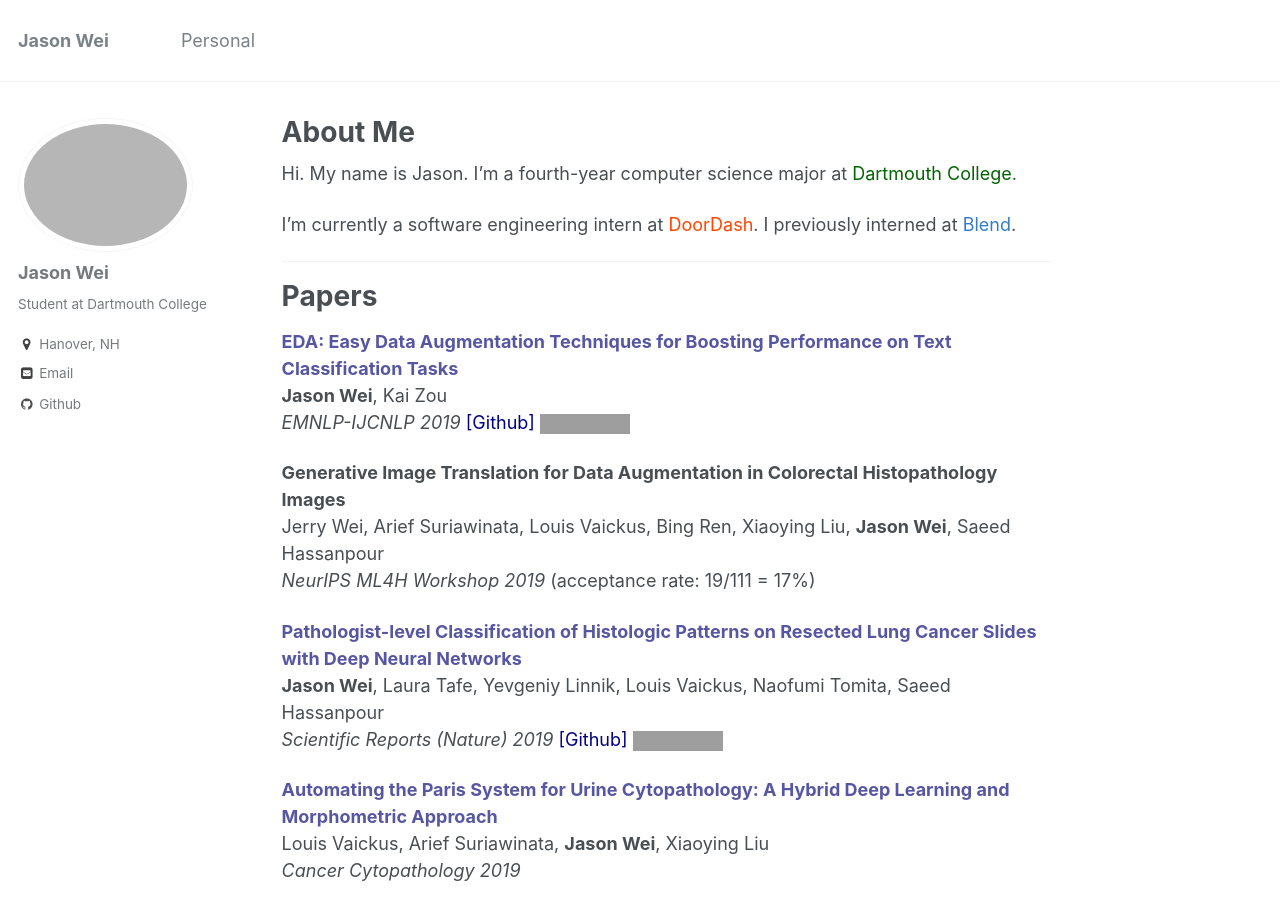
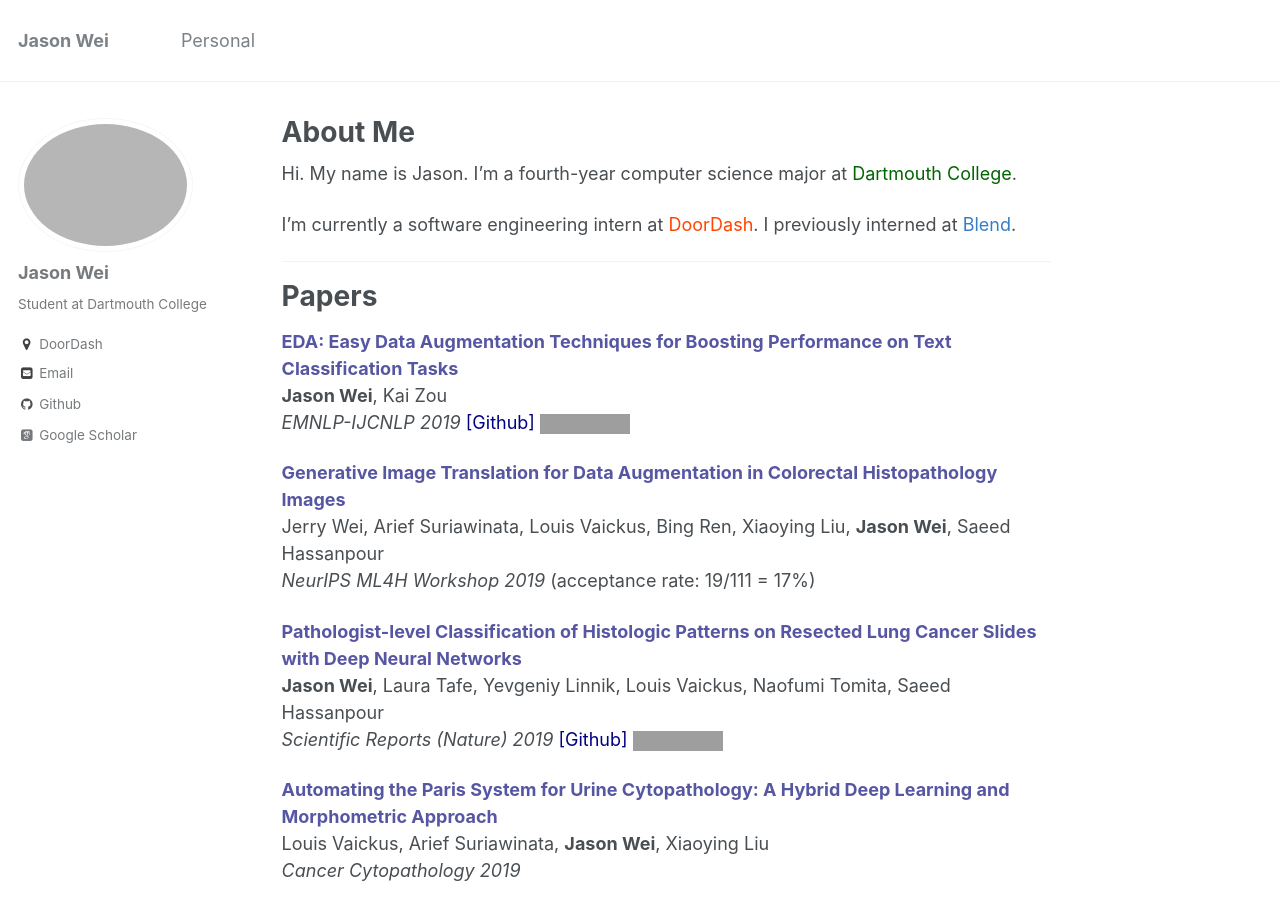
Before and after one commit to jasonwei20/jasonwei20.github.io, a Jekyll site: the page built from _pages/about.md, in a window 1280 px wide and 900 px high. Built offline with Jekyll 4.4.1, drawn with Linux system fonts in a browser that asks for light colours; some web fonts are replaced; grey boxes are pictures that could not be loaded.

Commit message:
small fixes

```diff
--- a/_config.yml
+++ b/_config.yml
@@ -81,9 +81,9 @@ author:
   name             : "Jason Wei"
   avatar           : "me.jpg"
   bio              : "Student at Dartmouth College"
-  location         : "Hanover, NH"
-  employer         :
-  googlescholar    :
+  location         :
+  employer         : "DoorDash"
+  googlescholar    : "https://scholar.google.com/citations?user=wA5TK_0AAAAJ&hl=en"
   email            : "jason.weng.wei@gmail.com"
   uri              :
   bitbucket        :
--- a/_pages/about.md
+++ b/_pages/about.md
@@ -22,7 +22,7 @@ I'm currently a software engineering intern at <a href="https://www.doordash.com
 *EMNLP-IJCNLP 2019* <a href="https://github.com/jasonwei20/eda_nlp" style="color:navy" target="_blank">[Github]</a>
 <img height="16" src="https://img.shields.io/github/stars/jasonwei20/eda_nlp.svg?logo=github&logoColor=white&colorA=navy&link=https://github.com/jasonwei20/eda_nlp&link=https://github.com/jasonwei20/eda_nlp">
 
-<b>Generative Image Translation for Data Augmentation in Colorectal Histopathology Images</b><br>
+<a href="https://arxiv.org/abs/1910.05827" style="color:#5656a2" target="_blank"><b>Generative Image Translation for Data Augmentation in Colorectal Histopathology Images</b></a> <br>
 Jerry Wei, Arief Suriawinata, Louis Vaickus, Bing Ren, Xiaoying Liu, **Jason Wei**, Saeed Hassanpour<br>
 *NeurIPS ML4H Workshop 2019* (acceptance rate: 19/111 = 17%)
 
```
Also changed, not shown: _pages/personal.html (+5 -5 lines).
